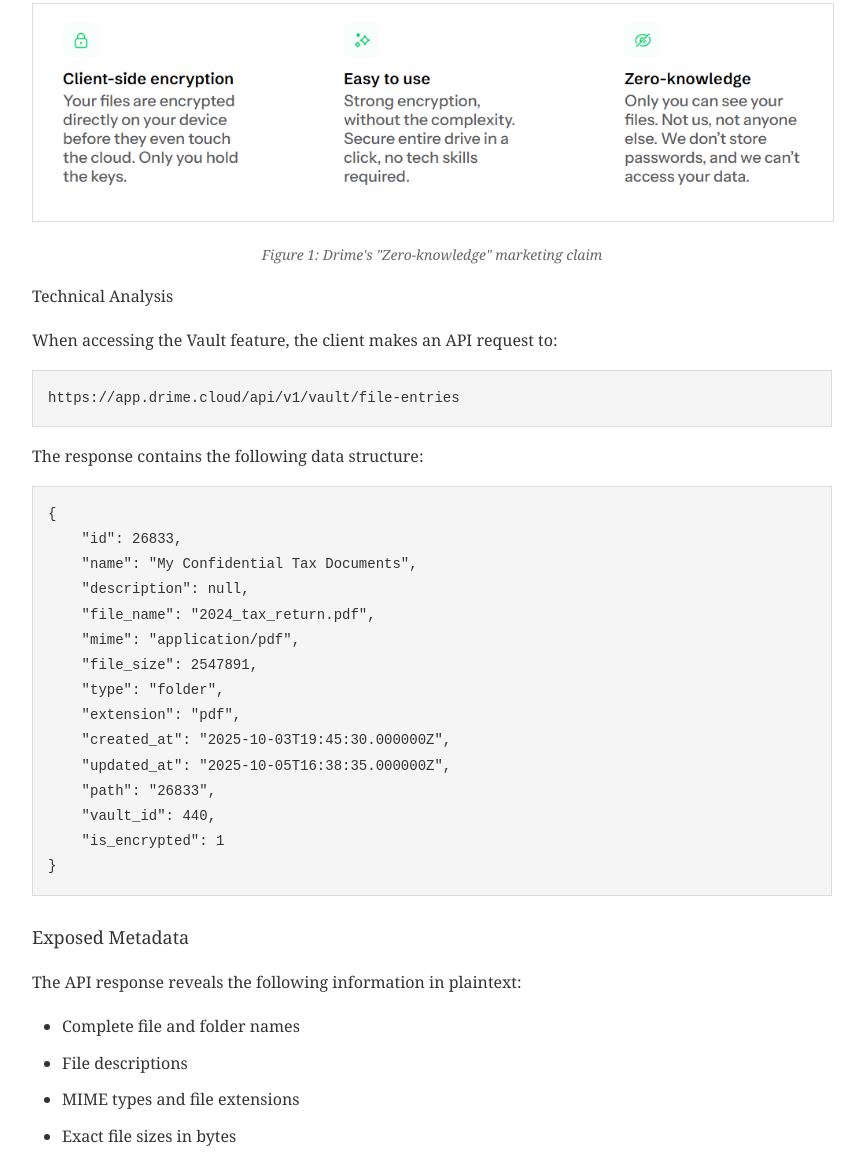
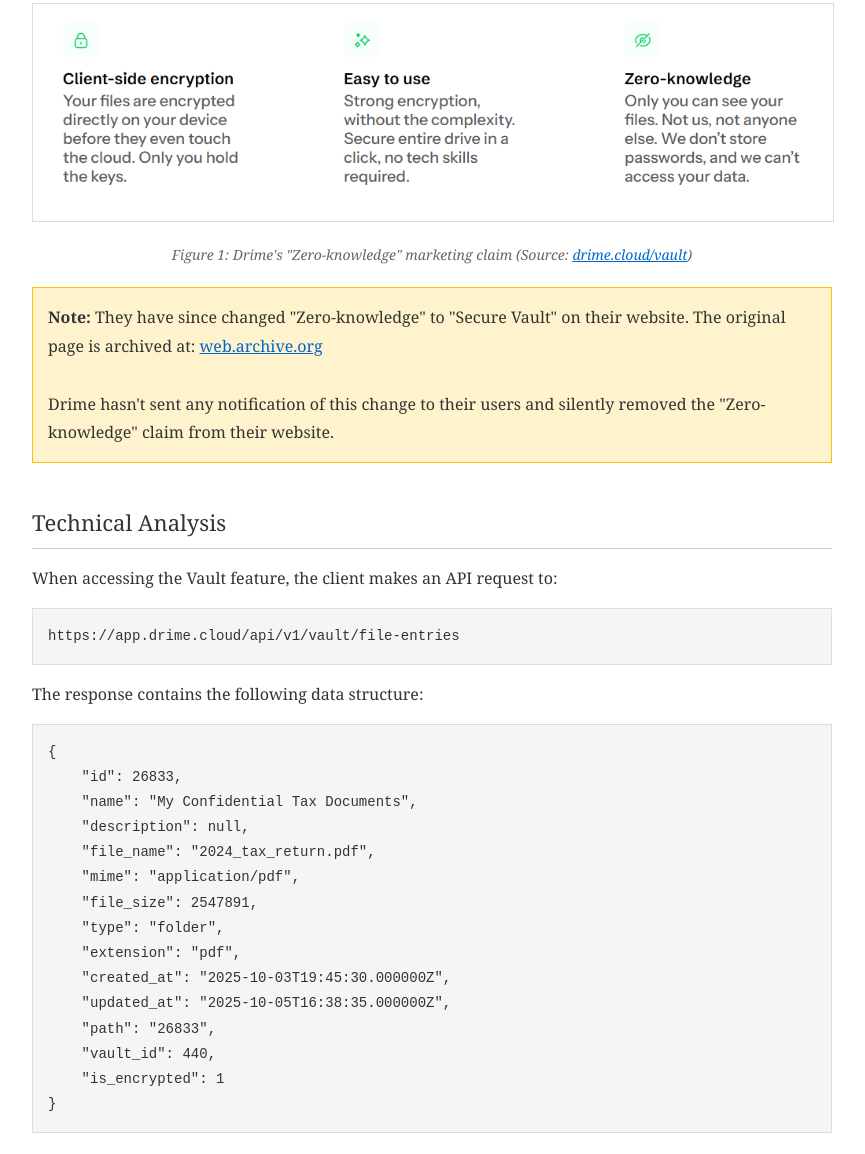
Before and after one commit to Freminet/drime, a plain HTML site: page index.html in a window 1280 px wide. Shown: the part 1074-2228 px from the top of the page, without its empty margins (208-1073 px from the left). Drawn offline with Linux system fonts and the light colour scheme.

Commit message:
Update index.html

```diff
--- a/index.html
+++ b/index.html
@@ -129,8 +129,12 @@
     </blockquote>
 
     <img src="screenshots/zero_knowledge_claim.png" alt="Drime marketing claim screenshot 1" class="evidence-image">
-    <p class="image-caption">Figure 1: Drime's "Zero-knowledge" marketing claim</p
-
+    <p class="image-caption">Figure 1: Drime's "Zero-knowledge" marketing claim (Source: <a href="https://drime.cloud/vault" target="_blank">drime.cloud/vault</a>)</p>
+    <div class="note">
+        <strong>Note:</strong> They have since changed "Zero-knowledge" to "Secure Vault" on their website. The original page is archived at: <a href="https://web.archive.org/web/20250726003342/https://drime.cloud/vault" target="_blank">web.archive.org</a>
+        <br><br>
+        Drime hasn't sent any notification of this change to their users and silently removed the "Zero-knowledge" claim from their website.
+    </div>
     <h2>Technical Analysis</h2>
     <p>When accessing the Vault feature, the client makes an API request to:</p>
     <pre>https://app.drime.cloud/api/v1/vault/file-entries</pre>
@@ -274,8 +278,6 @@
 
     <div class="note">
         <strong>Note on Censorship:</strong> After posting these findings on their subreddit, my account was permanently banned and the post was removed along with the Drime team's response. This occurred shortly after their response received several upvotes.
-        <br><br>
-        <strong>Edit:</strong> They have since changed "Zero-knowledge" to "Secure Vault" on their website. The original page can be viewed at: <a href="https://web.archive.org/web/20250726003342/https://drime.cloud/vault" target="_blank">https://web.archive.org/web/20250726003342/https://drime.cloud/vault</a>
     </div>
 
     <h2>Legal and Regulatory Considerations</h2>
```
